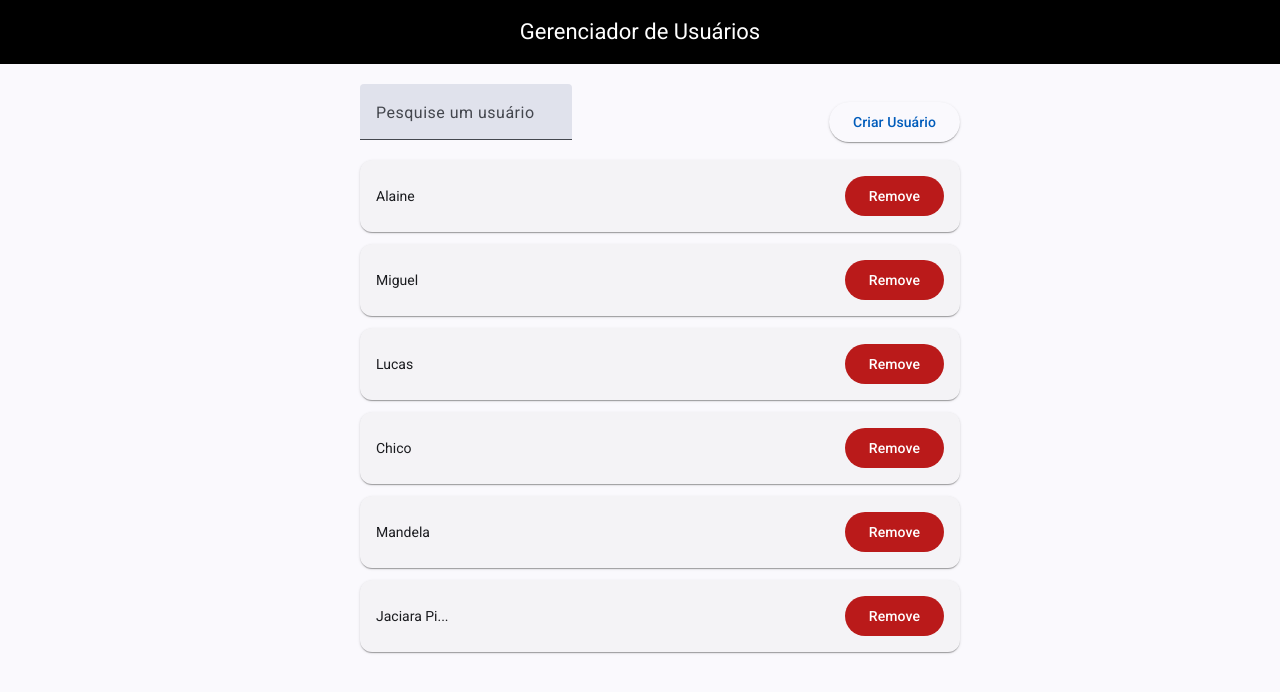
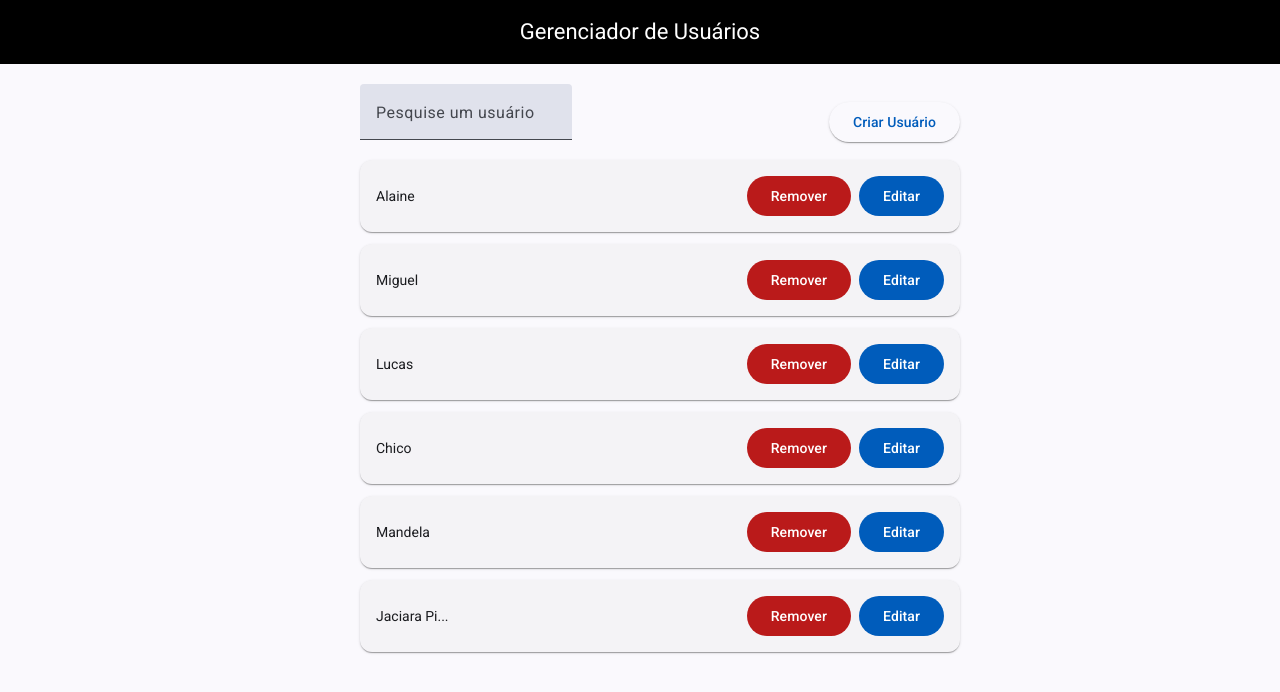
Before and after one commit to lucaspaixaodev/gerenciador-usuarios, an Angular app: page /list in a window 1280 px wide. Shown: the top 692 px of the page. Built offline with nearby package versions, Linux system fonts and the light colour scheme; data requests are answered from the project's data file.

Commit message:
Adicionado: funcionalidade de edição de usuários com rotas, componentes e testes correspondentes

```diff
--- a/src/app/app.routes.ts
+++ b/src/app/app.routes.ts
@@ -10,6 +10,10 @@ export const routes: Routes = [
         loadChildren: () => import('./features/create/routes').then(m => m.routes)
     },
     {
+        path: 'edit/:id',
+        loadChildren: () => import('./features/edit/routes').then(m => m.routes)
+    },
+    {
         path: '',
         redirectTo: 'list',
         pathMatch: 'full'
--- /dev/null
+++ b/src/app/features/edit/edit.html
@@ -0,0 +1 @@
+<p>edit works!</p>
--- /dev/null
+++ b/src/app/features/edit/routes.ts
@@ -0,0 +1,9 @@
+import { Routes } from "@angular/router";
+import { Edit } from "./edit";
+
+export const routes: Routes = [
+  {
+    path: '',
+    component: Edit,
+  },
+];
--- a/src/app/features/list/components/list.html
+++ b/src/app/features/list/components/list.html
@@ -8,5 +8,6 @@
 @if (isLoading()) {
   <p>Loading users...</p>
 } @else {
-  <app-users-list [users]="users()" (remover)="remove($event)"></app-users-list>
+  <app-users-list [users]="users()" (remover)="remove($event)" (edit)="edit($event)">
+  </app-users-list>
 }
--- a/src/app/features/list/components/list.ts
+++ b/src/app/features/list/components/list.ts
@@ -5,7 +5,7 @@ import { UsersList } from './users-list/users-list';
 import { User } from '../../../shared/interfaces/user';
 import { takeUntilDestroyed } from '@angular/core/rxjs-interop';
 import { take } from 'rxjs';
-import { RouterLink } from '@angular/router';
+import { Router, RouterLink } from '@angular/router';
 import { MatButtonModule } from '@angular/material/button';
 
 @Component({
@@ -20,6 +20,7 @@ export class List {
   public search = signal('');
   public users = signal<User[]>([]);
   public destroyRef = inject(DestroyRef);
+  public router = inject(Router);
 
   constructor() {
     effect(() => {
@@ -47,4 +48,8 @@ export class List {
         this.isLoading.set(false);
       });
   }
+
+  protected edit(user: User) {
+    this.router.navigate(['/edit', user.id]);
+  }
 }
--- a/src/app/features/list/components/users-list/users-list.html
+++ b/src/app/features/list/components/users-list/users-list.html
@@ -4,7 +4,10 @@
       <span>
         {{ user.name | titlecase | truncate }}
       </span>
-      <button class="action-button" appErrorBtn matButton="filled" (click)="remove(user)">Remove</button>
+      <div class="actions">
+        <button appErrorBtn matButton="filled" (click)="remove(user)">Remover</button>
+        <button  matButton="filled" (click)="edit(user)">Editar</button>
+      </div>
     </mat-card-content>
   </mat-card>
 }
--- a/src/app/features/list/components/users-list/users-list.scss
+++ b/src/app/features/list/components/users-list/users-list.scss
@@ -5,8 +5,11 @@
     display: flex;
     align-items: center;
 
-    .action-button {
+    .actions {
       margin-left: auto;
+      display: flex;
+      gap: 8px;
+      justify-content: flex-end;
     }
   }
 }
--- a/src/app/features/list/components/users-list/users-list.ts
+++ b/src/app/features/list/components/users-list/users-list.ts
@@ -22,8 +22,13 @@ import { TruncatePipe } from './pipes/truncate/truncate-pipe';
 export class UsersList {
   users = input.required<User[]>();
   removeUser = output<User>({ alias: 'remover' });
+  editUser = output<User>({ alias: 'edit' });
 
   remove(user: User) {
     this.removeUser.emit(user);
   }
+
+  edit(user: User) {
+    this.editUser.emit(user);
+  }
 }
```
Also changed, not shown: src/app/features/edit/edit.ts (added, +11 -0 lines), src/app/features/edit/edit.scss (added), 1 other file (tests, documents, lock files or other folders).
